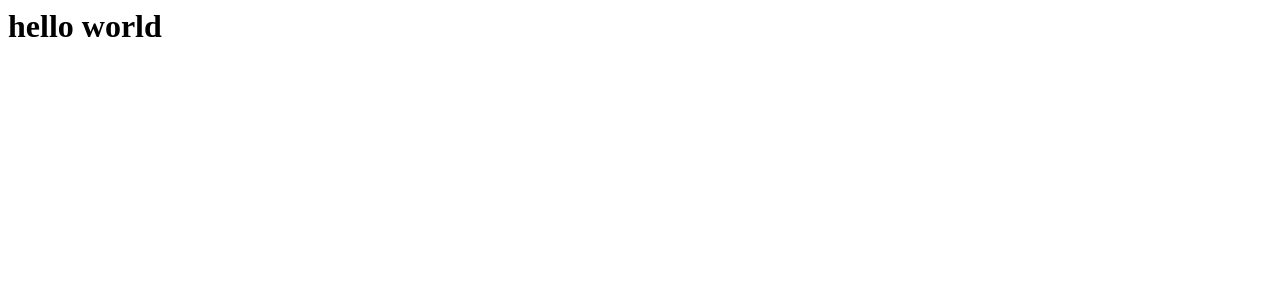
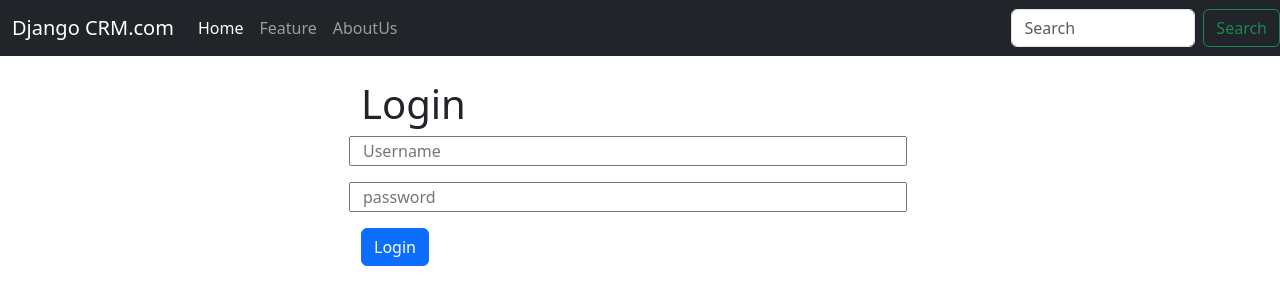
Before and after one commit to Pankajbadgujar1/dcrm, a Django app: page / in a window 1280 px wide. Before the commit the part shown is almost empty. Shown: the top 305 px of the page. Run offline with Django 5.2, Linux system fonts and the light colour scheme.

Commit message:
add login page

```diff
--- /dev/null
+++ b/website/templates/base.html
@@ -0,0 +1,26 @@
+<!doctype html>
+<html lang="en">
+  <head>
+    <meta charset="utf-8">
+    <meta name="viewport" content="width=device-width, initial-scale=1">
+    <title>Django CRM</title>
+    <link href="https://cdn.jsdelivr.net/npm/bootstrap@5.3.2/dist/css/bootstrap.min.css" rel="stylesheet" integrity="sha384-T3c6CoIi6uLrA9TneNEoa7RxnatzjcDSCmG1MXxSR1GAsXEV/Dwwykc2MPK8M2HN" crossorigin="anonymous">
+  </head>
+  <body>
+     {% include "navbar.html" %}
+    <div class="container">
+      <br/>
+      {% if massages %}
+        {% for message in massages  %}
+          {{message}}
+         {% endfor %}
+      {% endif %}
+
+    {% block content %}
+    {% endblock %}
+    </div>
+    <script src="https://cdn.jsdelivr.net/npm/bootstrap@5.3.2/dist/js/bootstrap.bundle.min.js" integrity="sha384-C6RzsynM9kWDrMNeT87bh95OGNyZPhcTNXj1NW7RuBCsyN/o0jlpcV8Qyq46cDfL" crossorigin="anonymous"></script>
+    <script src="https://cdn.jsdelivr.net/npm/@popperjs/core@2.11.8/dist/umd/popper.min.js" integrity="sha384-I7E8VVD/ismYTF4hNIPjVp/Zjvgyol6VFvRkX/vR+Vc4jQkC+hVqc2pM8ODewa9r" crossorigin="anonymous"></script>
+    <script src="https://cdn.jsdelivr.net/npm/bootstrap@5.3.2/dist/js/bootstrap.min.js" integrity="sha384-BBtl+eGJRgqQAUMxJ7pMwbEyER4l1g+O15P+16Ep7Q9Q+zqX6gSbd85u4mG4QzX+" crossorigin="anonymous"></script>
+  </body>
+</html>
--- a/website/templates/home.html
+++ b/website/templates/home.html
@@ -1 +1,30 @@
-<h1>hello world </h1>
+{% extends "base.html" %}
+{% block content %}
+<div class="col-md-6 offset-md-3">
+{% if user.is_authenticated %}
+<h1> Hello world </h1>
+{%else%}
+
+<h1>Login</h1>
+
+<form method = "POST" action ={% url 'home' %}>
+  {% csrf_token %}
+
+    <div class="mb-3 row">
+          <div class= "mb-3 row">
+          <input type="text"  name = "username" placeholder="Username" required>
+        </div>
+          <br>
+          <div class= "mb-3 row">
+          <input type="password" name= "password" placeholder= "password" required>
+        </div>
+        <div >
+      <button class="btn btn-primary" type="submit">Login</button>
+    </div>
+    </div>
+</form>
+
+</div>
+
+{% endif %}
+{% endblock %}
--- /dev/null
+++ b/website/templates/navbar.html
@@ -0,0 +1,27 @@
+<nav class="navbar navbar-expand-lg navbar-dark bg-dark">
+    <div class="container-fluid">
+      <a class="navbar-brand" href="{% url 'home' %}">Django CRM.com</a>
+      <button class="navbar-toggler" type="button" data-bs-toggle="collapse" data-bs-target="#navbarText" aria-controls="navbarText" aria-expanded="false" aria-label="Toggle navigation">
+        <span class="navbar-toggler-icon"></span>
+      </button>
+      <div class="collapse navbar-collapse" id="navbarText">
+        <ul class="navbar-nav me-auto mb-2 mb-lg-0">
+          <li class="nav-item">
+            <a class="nav-link active" aria-current="page" href="#">Home</a>
+          </li>
+          <li class="nav-item">
+            <a class="nav-link" href="#">Feature</a>
+          </li>
+          <li class="nav-item">
+            <a class="nav-link" href="#">AboutUs</a>
+          </li>
+        </ul>
+        <
+      </div>
+    </div>
+
+    <form class="d-flex" role="search">
+        <input class="form-control me-2" type="search" placeholder="Search" aria-label="Search">
+        <button class="btn btn-outline-success" type="submit">Search</button>
+      </form>
+  </nav>
--- a/website/urls.py
+++ b/website/urls.py
@@ -3,5 +3,6 @@ from django.urls import path
 
 urlpatterns = [
     path('',views.home, name='home'),
-
+    #path('login/',views.login_user,name=login),
+   # path('')
 ]
--- a/website/views.py
+++ b/website/views.py
@@ -1,5 +1,30 @@
-from django.shortcuts import render
-
+from django.shortcuts import render,redirect
+from django.contrib.auth import authenticate,login,logout
+from django.contrib import messages
 # Create your views here.
 def home(request):
-    return render(request, 'home.html')
+    #to check see login in
+    if request.method == "POST":
+        username = request.POST["username"]
+
+        password = request.POST["password"]
+
+
+        user = authenticate(username='username',password= password)
+        print(user)
+        if user is not None:
+            login(request, user)
+            messages.success(request,"you have successfully log in !")
+            redirect('home')
+
+        else:
+            messages.success(request,"Errer while you are login ..Please try again")
+
+    else:
+        return render(request, 'home.html')
+
+def login_user(request):
+    pass
+
+def logout_user(request):
+    pass
```
